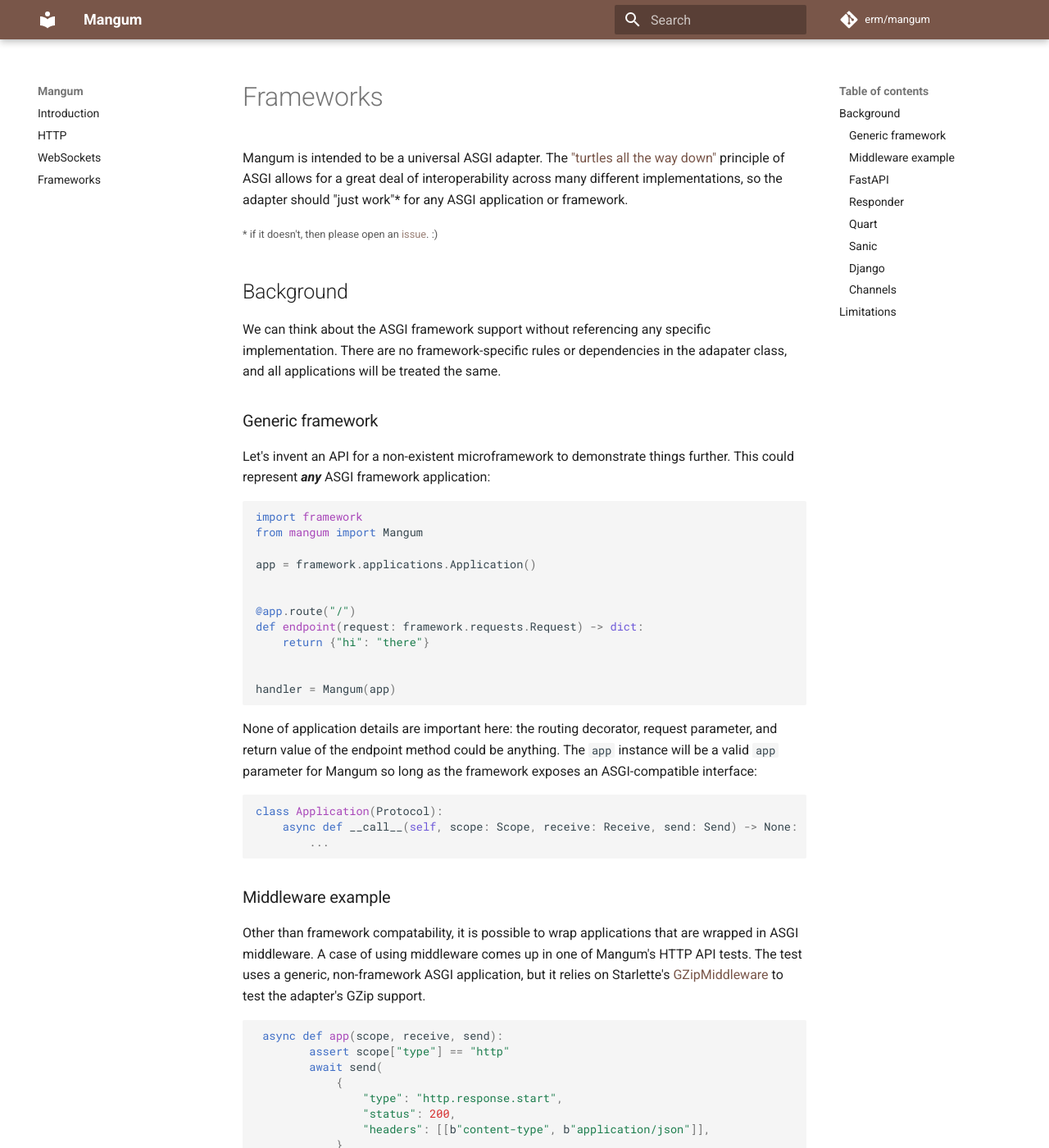
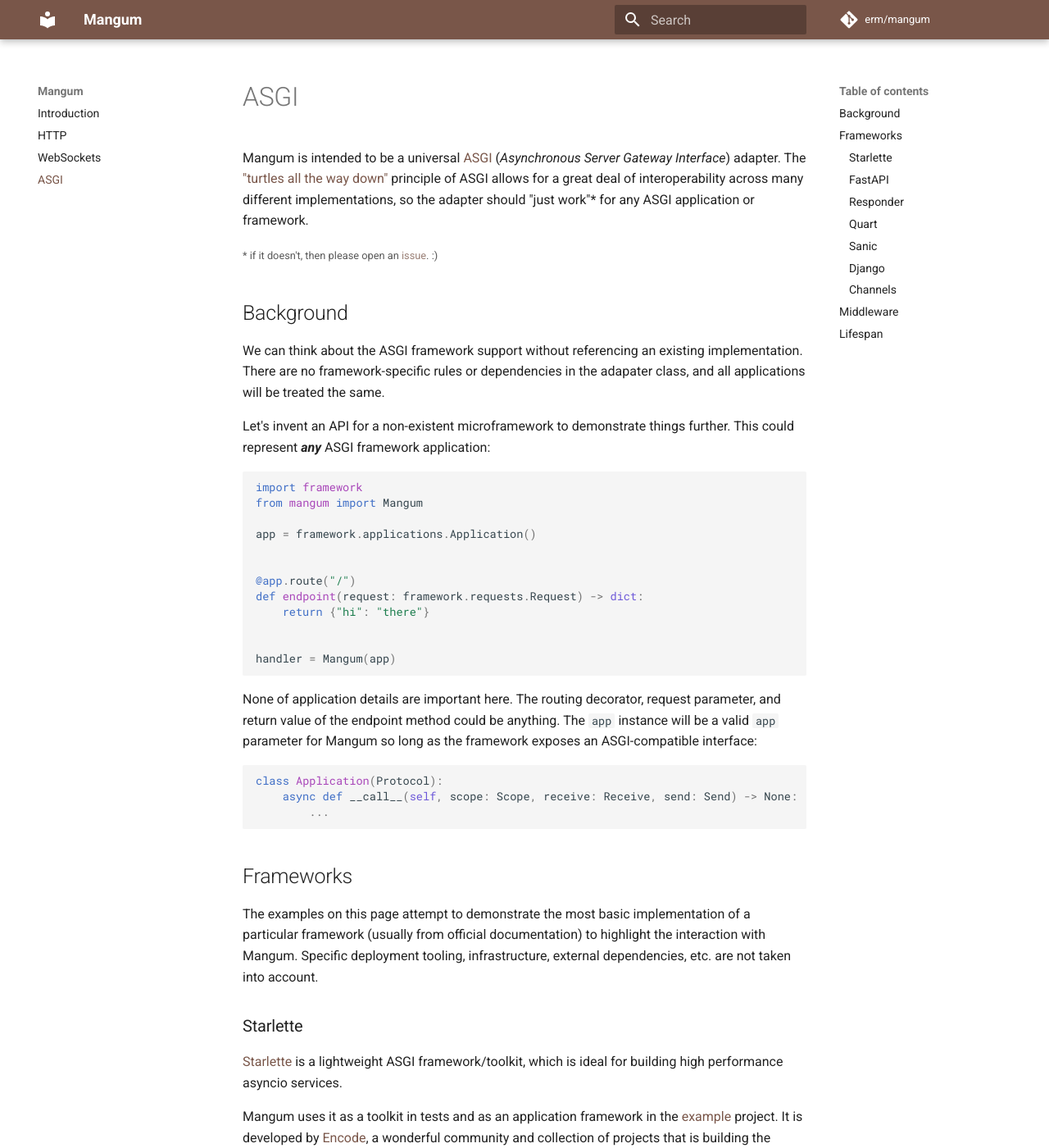
Before and after one commit to Kludex/mangum, an MkDocs documentation site: the page built from docs/asgi.md, in a window 1280 px wide and 1400 px high. Shown: the whole window at 82% size. Built offline with MkDocs 1.6.1 and Material for MkDocs 9.7.7, drawn with Linux system fonts in a browser that asks for light colours; comment, search, counter and statistics services are not loaded; some of the changed text lies outside the part shown.

Commit message:
Better to include all ASGI specific stuff in a single doc

````diff
--- a/docs/frameworks.md
+++ b/docs/asgi.md
@@ -1,14 +1,12 @@
-# Frameworks
+# ASGI
 
-Mangum is intended to be a universal ASGI adapter. The ["turtles all the way down"](https://simonwillison.net/2009/May/19/djng/?#turtles-all-the-way-down) principle of ASGI allows for a great deal of interoperability across many different implementations, so the adapter should "just work"* for any ASGI application or framework.
+Mangum is intended to be a universal [ASGI](https://asgi.readthedocs.io/en/latest/) (*Asynchronous Server Gateway Interface*) adapter. The ["turtles all the way down"](https://simonwillison.net/2009/May/19/djng/?#turtles-all-the-way-down) principle of ASGI allows for a great deal of interoperability across many different implementations, so the adapter should "just work"* for any ASGI application or framework.
 
 <small>* if it doesn't, then please open an [issue](https://github.com/erm/mangum/issues). :)</small>
 
 ## Background
 
-We can think about the ASGI framework support without referencing any specific implementation. There are no framework-specific rules or dependencies in the adapater class, and all applications will be treated the same.
-
-### Generic framework
+We can think about the ASGI framework support without referencing an existing implementation. There are no framework-specific rules or dependencies in the adapater class, and all applications will be treated the same.
 
 Let's invent an API for a non-existent microframework to demonstrate things further. This could represent ***any*** ASGI framework application:
 
@@ -27,33 +25,13 @@
 handler = Mangum(app)
 ```
 
-None of application details are important here: the routing decorator, request parameter, and return value of the endpoint method could be anything. The `app` instance will be a valid `app` parameter for Mangum so long as the framework exposes an ASGI-compatible interface:
+None of application details are important here. The routing decorator, request parameter, and return value of the endpoint method could be anything. The `app` instance will be a valid `app` parameter for Mangum so long as the framework exposes an ASGI-compatible interface:
 
 ```python
 class Application(Protocol):
     async def __call__(self, scope: Scope, receive: Receive, send: Send) -> None:
         ...
 ```
-
-### Middleware example
-
-Other than framework compatability, it is possible to wrap applications that are wrapped in ASGI middleware. A case of using middleware comes up in one of Mangum's HTTP API tests. The test uses a generic, non-framework ASGI application, but it relies on Starlette's [GZipMiddleware](https://www.starlette.io/middleware/#gzipmiddleware) to test the adapter's GZip support.
-
-```python
- async def app(scope, receive, send):
-        assert scope["type"] == "http"
-        await send(
-            {
-                "type": "http.response.start",
-                "status": 200,
-                "headers": [[b"content-type", b"application/json"]],
-            }
-        )
-
-        await send({"type": "http.response.body", "body": b"Hello world."})
-
- handler = Mangum(GZipMiddleware(app))
- ```
 
 ## Frameworks
 
@@ -95,8 +73,6 @@
 ### FastAPI
 
 [FastAPI](https://fastapi.tiangolo.com/) is a modern, fast (high-performance), web framework for building APIs with Python 3.6+ based on standard Python type hints.
-
-Define an application:
 
 ```python
 from fastapi import FastAPI
@@ -222,6 +198,32 @@
 
 ```
 
-## Limitations
+## Middleware
+
+Other than framework compatability, it is possible to wrap applications that are wrapped in ASGI middleware. A case of using middleware comes up in one of Mangum's HTTP API tests.
+
+The test uses a generic, non-framework ASGI application, but it relies on Starlette's [GZipMiddleware](https://www.starlette.io/middleware/#gzipmiddleware) to test the adapter's GZip support:
+
+```python
+ async def app(scope, receive, send):
+        assert scope["type"] == "http"
+        await send(
+            {
+                "type": "http.response.start",
+                "status": 200,
+                "headers": [[b"content-type", b"application/json"]],
+            }
+        )
+
+        await send({"type": "http.response.body", "body": b"Hello world."})
+
+ handler = Mangum(GZipMiddleware(app))
+ ```
+
+## Lifespan
+
+Mangum implements the [lifespan](https://asgi.readthedocs.io/en/latest/specs/lifespan.html) ASGI sub-specification to support startup/shutdown events. Lifespan support is automatically determined by the adapter class unless explicitly disabled.
+
+# Limitations
 
 An application or framework may implement behaviour that is incompatible with the [limitations](https://docs.aws.amazon.com/lambda/latest/dg/gettingstarted-limits.html) of AWS Lambda, and there may be additional configuration required depending on the specific deployment strategy.
--- a/mkdocs.yml
+++ b/mkdocs.yml
@@ -16,7 +16,7 @@
     - Introduction: 'index.md'
     - HTTP: 'http.md'
     - WebSockets: 'websockets.md'
-    - Frameworks: 'frameworks.dm'
+    - ASGI: 'asgi.md'
 
 markdown_extensions:
   - markdown.extensions.codehilite:
````
